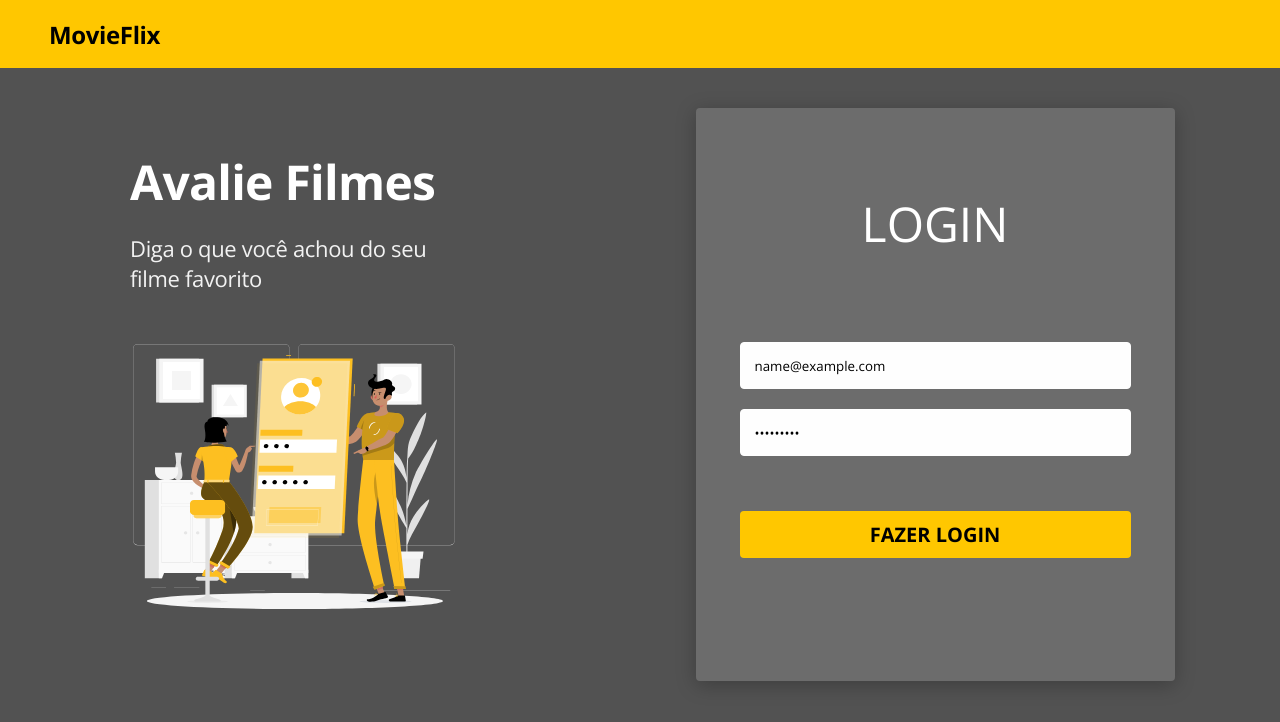
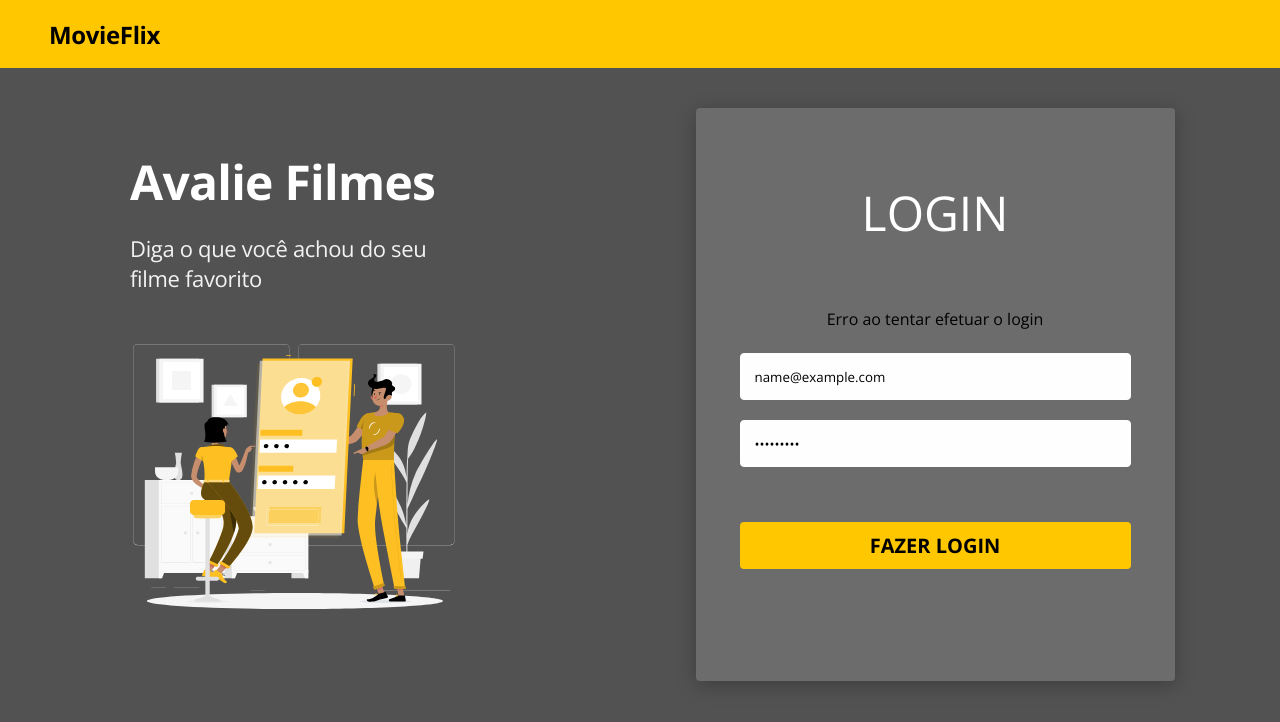
Before and after one commit to Melquisedeque-Marins/Movie-flix-Bootcamp-spring-react, a React (Vite) app: page / in a window 1280 px wide. Both pictures are taken after typing "name@example.com", "Sample123" into the empty fields and a click on the button "FAZER LOGIN". Shown: the top 722 px of the page. Built offline with nearby package versions, Linux system fonts and the light colour scheme; no server answers.

Commit message:
Authentication error handling

```diff
--- a/package.json
+++ b/package.json
@@ -14,11 +14,13 @@
     "@types/react-router-dom": "^5.1.7",
     "axios": "^1.1.3",
     "bootstrap": "^5.2.2",
+    "node-sass": "4.14.1",
     "qs": "^6.11.0",
     "react": "^18.2.0",
     "react-dom": "^18.2.0",
     "react-hook-form": "^7.38.0",
-    "react-router-dom": "^5.2.0"
+    "react-router-dom": "^5.2.0",
+    "sass": "^1.55.0"
   },
   "devDependencies": {
     "@types/react": "^18.0.22",
--- a/src/App.tsx
+++ b/src/App.tsx
@@ -1,7 +1,4 @@
-import Navbar from "./components/Navbar/Navbar"
 import './App.css';
-import Banner from "./components/Banner/Banner";
-import Home from "./pages/Home/Home";
 import Routes from "./Routes";
 
 function App() {
--- a/src/components/CardLogin/CardLogin.tsx
+++ b/src/components/CardLogin/CardLogin.tsx
@@ -2,6 +2,7 @@ import Button from '../Button/Button';
 import { useForm } from 'react-hook-form';
 import './CardLogin.css';
 import { requestBackendLogin } from '../../util/requests';
+import { useState } from 'react';
 
 
 type FormData = {
@@ -11,15 +12,19 @@ type FormData = {
 
 export default function CardLogin() {
 
+    const [hasError, setHasError] = useState(false);
+
     const { register, handleSubmit } = useForm<FormData>();
 
     const onSubimit = (formData : FormData) => {
         requestBackendLogin(formData)
         .then(response => {
+            setHasError(false);
             console.log('SUCESSO', response);
 
         })
         .catch(error => {
+            setHasError(true);
             console.log('ERRO', error);
         });
     };
@@ -29,6 +34,11 @@ export default function CardLogin() {
                 <div className="card-login-title">
                     <h1>login</h1>
                 </div>
+                   { hasError && (
+                   <div className="alert alert-danger">
+                        Erro ao tentar efetuar o login
+                    </div>
+                    )}
                 <form onSubmit={handleSubmit(onSubimit)} >
                     <div className="card-login-input">
                         <input
```
Also changed, not shown: src/assets/styles/custom.scss (added, +9 -0 lines), 1 other file (tests, documents, lock files or other folders).
